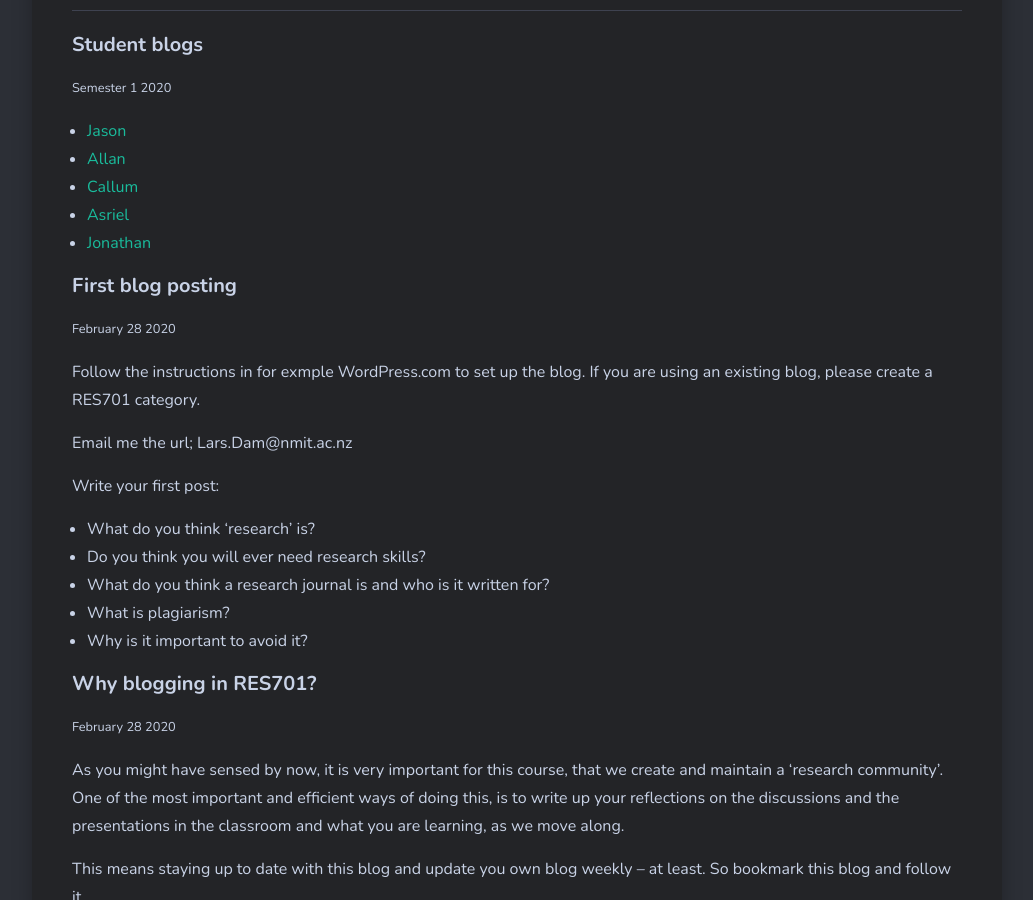
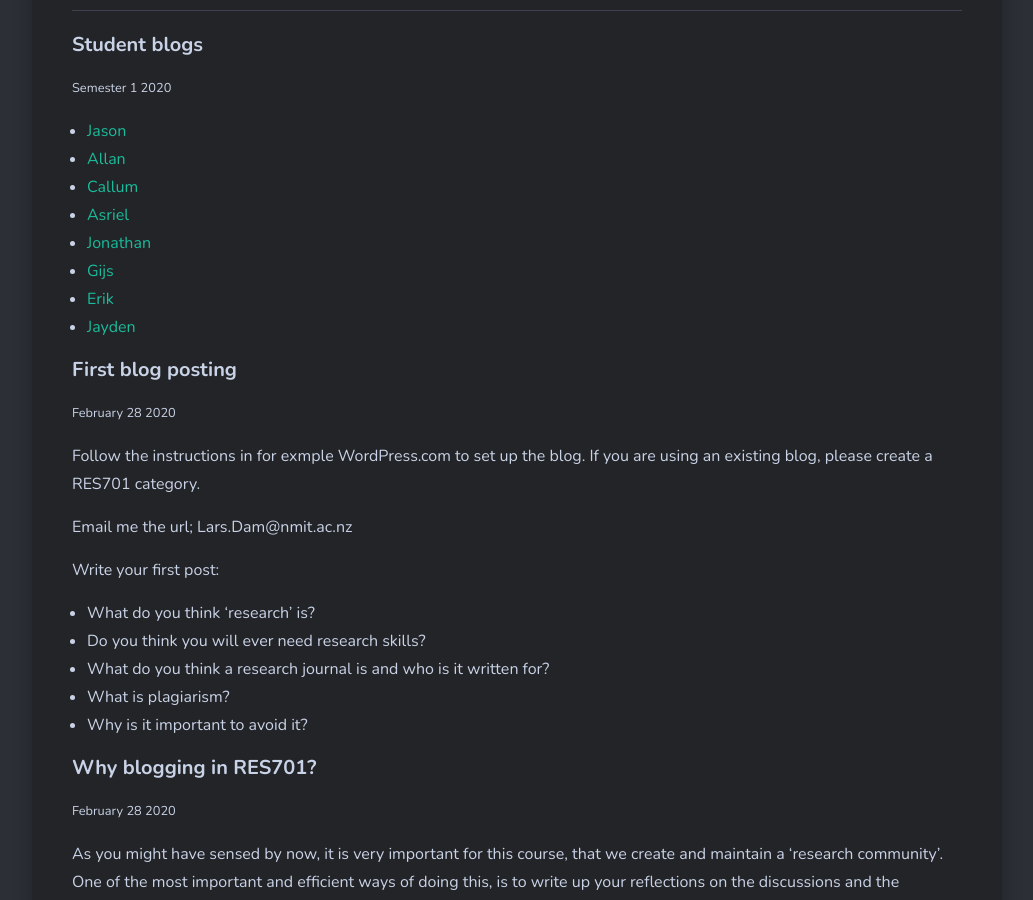
Before and after one commit to larsoliverdam/nmit, a Jekyll site: the page built from _pages/RES701.md, in a window 1280 px wide and 900 px high, scrolled down 838 px. Shown: the whole window, without its empty margins (123-1156 px from the left). Built offline with Jekyll 4.4.1, drawn with Linux system fonts in a browser that asks for light colours; nearby versions of some CDN libraries; comment, search, counter and statistics services are not loaded.

Commit message:
add blogs

```diff
--- a/_pages/RES701.md
+++ b/_pages/RES701.md
@@ -13,6 +13,9 @@ image: 08.jpg
 * [Callum](https://callumschat.wordpress.com/)
 * [Asriel](https://docs.google.com/document/d/1U5kIROiTvPib5gldAskDspVyV9RdBRQZ3sxgSpKRITE/edit?usp=sharing)
 * [Jonathan](https://jonosbitblog.wordpress.com/)
+* [Gijs](https://gijs.school.blog/)
+* [Erik](https://evesres701journal.wordpress.com/)
+* [Jayden](https://jaykdpc.wordpress.com/category/res701/)
 
 #### First blog posting
 <small>February 28 2020</small>
```
Also changed, not shown: _pages/NET603.md (+3 -0 lines), _pages/SYD701.md (+2 -0 lines).
